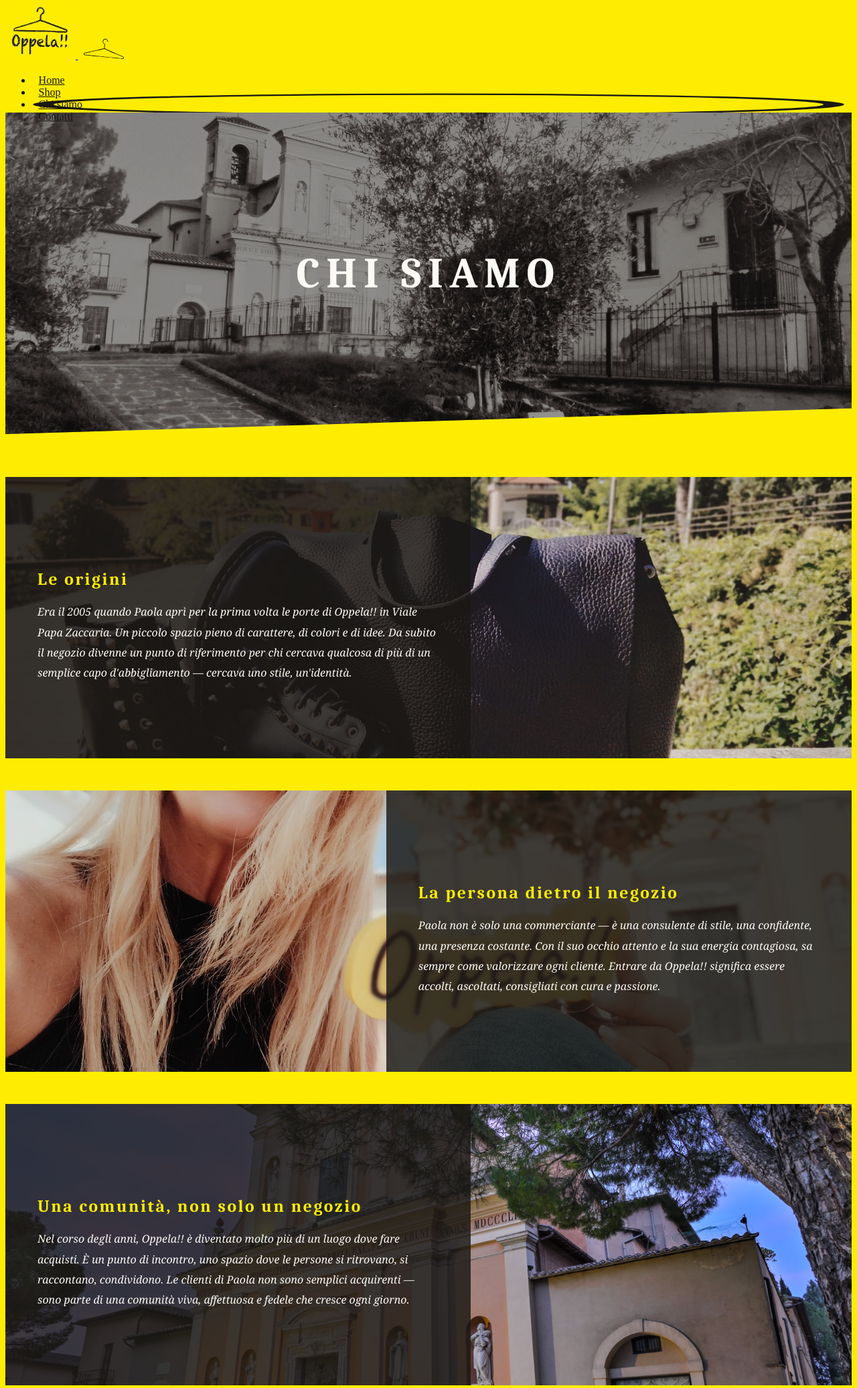
After one commit to scaccettif-99/Oppela_, a Laravel app: page /chi-siamo in a window 1280 px wide. The commit adds this page. Shown: the top 2072 px of the page at 67% size. Run offline with Laravel 12, Linux system fonts and the light colour scheme; style sheets or scripts are compiled from the project's sources.

Commit message:
fatta pagina chi siamo

```diff
--- a/app/Http/Controllers/PublicController.php
+++ b/app/Http/Controllers/PublicController.php
@@ -11,6 +11,11 @@ class PublicController extends Controller
         return view('welcome');
     }
 
+    public function chiSiamo()
+{
+    return view('chi-siamo');
+}
+
     public function contact()
 {
     return view('contact');
--- a/resources/css/style.css
+++ b/resources/css/style.css
@@ -469,14 +469,7 @@ body {
 }
 
 .whatsapp-banner::after {
-    content: "";
-    position: absolute;
-    top: 0;
-    left: 0;
-    width: 100%;
-    height: 100%;
-    background: linear-gradient(to bottom, #ffffff 0%, rgba(0, 0, 0, 0) 10%, rgba(0, 0, 0, 0) 90%, #1a1814 100%);
-    z-index: 2;
+    display: none;
 }
 
 .whatsapp-banner .content {
@@ -898,3 +891,193 @@ body {
     font-size: 2.2rem;
     border-width: 5px;
 }
+
+/* CHI SIAMO */
+.chisiamo-hero {
+    position: relative;
+    height: 60vh;
+    overflow: hidden;
+    clip-path: polygon(0 0, 100% 0, 100% 92%, 0 100%);
+    margin-bottom: -4rem;
+}
+
+.chisiamo-hero-img {
+    width: 100%;
+    height: 100%;
+    object-fit: cover;
+    object-position: center;
+}
+
+.chisiamo-hero-overlay {
+    position: absolute;
+    inset: 0;
+    background: rgba(26, 24, 20, 0.45);
+    display: flex;
+    align-items: center;
+    justify-content: center;
+}
+
+.chisiamo-hero-title {
+    font-size: 4rem;
+    font-weight: 700;
+    color: #fdfaf5;
+    letter-spacing: 0.15em;
+    text-transform: uppercase;
+}
+
+.chisiamo-intro {
+    max-width: 700px;
+    margin: 6rem auto 4rem;
+    padding: 0 2rem;
+    text-align: center;
+    font-family: 'Georgia', serif;
+    font-style: italic;
+    font-size: 1.15rem;
+    line-height: 1.9;
+    color: #1a1814;
+}
+
+.chisiamo-sections {
+    margin: 6rem auto 4rem;
+    padding: 2rem 0 4rem;
+}
+
+.chisiamo-row {
+    margin-bottom: 3rem;
+}
+
+.chisiamo-img-wrapper {
+    position: relative;
+    width: 100%;
+    height: 420px;
+    overflow: hidden;
+    cursor: default;
+}
+
+.chisiamo-img-wrapper img {
+    width: 100%;
+    height: 100%;
+    object-fit: cover;
+    transition: transform 0.6s ease;
+}
+
+.chisiamo-img-wrapper:hover img {
+    transform: scale(1.03);
+}
+
+/* caption overlay */
+.chisiamo-caption {
+    position: absolute;
+    top: 0;
+    width: 55%;
+    height: 100%;
+    background: rgba(26, 24, 20, 0.82);
+    display: flex;
+    align-items: center;
+    justify-content: center;
+    transition: transform 0.6s cubic-bezier(0.4, 0, 0.2, 1);
+    z-index: 3;
+}
+
+.caption-from-left {
+    left: 0;
+    transform: translateX(-100%);
+}
+
+.caption-from-right {
+    right: 0;
+    transform: translateX(100%);
+}
+
+.chisiamo-img-wrapper.open .caption-from-left {
+    transform: translateX(0);
+}
+
+.chisiamo-img-wrapper.open .caption-from-right {
+    transform: translateX(0);
+}
+
+.chisiamo-caption-inner {
+    padding: 3rem;
+}
+
+.chisiamo-caption-inner h3 {
+    font-size: 1.6rem;
+    font-weight: 600;
+    color: #feed02;
+    margin-bottom: 1.2rem;
+    letter-spacing: 0.1em;
+}
+
+.chisiamo-caption-inner p {
+    font-family: 'Georgia', serif;
+    font-style: italic;
+    font-size: 1rem;
+    line-height: 1.9;
+    color: #fdfaf5;
+    margin: 0;
+}
+
+/* video */
+.chisiamo-video-section {
+    padding: 7rem 2rem 6rem;
+    background-color: #1a1814;
+    text-align: center;
+    clip-path: polygon(0 3%, 100% 0, 100% 100%, 0 100%);
+}
+
+.chisiamo-video-title {
+    font-size: 1.4rem;
+    font-weight: 400;
+    letter-spacing: 0.2em;
+    text-transform: uppercase;
+    color: #fdfaf5;
+    margin-bottom: 3rem;
+    padding-bottom: 1rem;
+    display: inline-block;
+    border-bottom: 2px solid #feed02;
+}
+
+.chisiamo-video-wrapper {
+    max-width: 900px;
+    margin: 0 auto;
+    position: relative;
+    padding-bottom: 50.625%;
+    height: 0;
+    overflow: hidden;
+    border-radius: 4px;
+}
+
+.chisiamo-video-wrapper iframe {
+    position: absolute;
+    top: 0;
+    left: 0;
+    width: 100%;
+    height: 100%;
+}
+
+@media (max-width: 768px) {
+    .chisiamo-hero-title {
+        font-size: 2.5rem;
+    }
+
+    .chisiamo-img-wrapper {
+        height: 320px;
+    }
+
+    .chisiamo-caption {
+        width: 100%;
+    }
+
+    .chisiamo-caption-inner {
+        padding: 1.5rem;
+    }
+
+    .chisiamo-caption-inner h3 {
+        font-size: 1.2rem;
+    }
+
+    .chisiamo-caption-inner p {
+        font-size: 0.88rem;
+    }
+}
--- a/resources/js/script.js
+++ b/resources/js/script.js
@@ -144,4 +144,23 @@ document.addEventListener('DOMContentLoaded', () => {
         });
     });
 
+    // chi siamo — caption automatica allo scroll
+    const chisiamoWrappers = document.querySelectorAll('.chisiamo-img-wrapper');
+    if (chisiamoWrappers.length > 0) {
+        const chisiamoObserver = new IntersectionObserver((entries) => {
+            entries.forEach(entry => {
+                if (entry.isIntersecting) {
+                    setTimeout(() => {
+                        entry.target.classList.add('open');
+                    }, 300);
+                    chisiamoObserver.unobserve(entry.target);
+                }
+            });
+        }, { threshold: 0.4 });
+
+        chisiamoWrappers.forEach(wrapper => {
+            chisiamoObserver.observe(wrapper);
+        });
+    }
+
 });
--- /dev/null
+++ b/resources/views/chi-siamo.blade.php
@@ -0,0 +1,70 @@
+<x-layout>
+
+    {{-- Copertina --}}
+    <div class="chisiamo-hero" style="margin-top: 80px;">
+        <img src="img/sanvalentino2.jpg" alt="Chi siamo" class="chisiamo-hero-img">
+        <div class="chisiamo-hero-overlay">
+            <h1 class="chisiamo-hero-title">Chi siamo</h1>
+        </div>
+    </div>
+
+
+    {{-- Sezioni con foto --}}
+    <section class="chisiamo-sections">
+
+        {{-- Sezione 1 — freccia a sinistra, caption entra da sinistra --}}
+        <div class="chisiamo-row">
+            <div class="chisiamo-img-wrapper">
+                <img src="img/scarpe.jpg" alt="Le origini">
+                <div class="chisiamo-caption caption-from-left">
+                    <div class="chisiamo-caption-inner">
+                        <h3>Le origini</h3>
+                        <p>Era il 2005 quando Paola aprì per la prima volta le porte di Oppela!! in Viale Papa Zaccaria. Un piccolo spazio pieno di carattere, di colori e di idee. Da subito il negozio divenne un punto di riferimento per chi cercava qualcosa di più di un semplice capo d'abbigliamento — cercava uno stile, un'identità.</p>
+                    </div>
+                </div>
+            </div>
+        </div>
+
+        {{-- Sezione 2 — freccia a destra, caption entra da destra --}}
+        <div class="chisiamo-row">
+            <div class="chisiamo-img-wrapper">
+                <img src="img/paola.jpg" alt="Paola">
+                <div class="chisiamo-caption caption-from-right">
+                    <div class="chisiamo-caption-inner">
+                        <h3>La persona dietro il negozio</h3>
+                        <p>Paola non è solo una commerciante — è una consulente di stile, una confidente, una presenza costante. Con il suo occhio attento e la sua energia contagiosa, sa sempre come valorizzare ogni cliente. Entrare da Oppela!! significa essere accolti, ascoltati, consigliati con cura e passione.</p>
+                    </div>
+                </div>
+            </div>
+        </div>
+
+        {{-- Sezione 3 — freccia a sinistra, caption entra da sinistra --}}
+        <div class="chisiamo-row">
+            <div class="chisiamo-img-wrapper">
+                <img src="img/SanValentino.jpg" alt="La comunità">
+                <div class="chisiamo-caption caption-from-left">
+                    <div class="chisiamo-caption-inner">
+                        <h3>Una comunità, non solo un negozio</h3>
+                        <p>Nel corso degli anni, Oppela!! è diventato molto più di un luogo dove fare acquisti. È un punto di incontro, uno spazio dove le persone si ritrovano, si raccontano, condividono. Le clienti di Paola non sono semplici acquirenti — sono parte di una comunità viva, affettuosa e fedele che cresce ogni giorno.</p>
+                    </div>
+                </div>
+            </div>
+        </div>
+
+    </section>
+
+    {{-- Video --}}
+    <section class="chisiamo-video-section">
+        <h2 class="chisiamo-video-title">Paola si racconta</h2>
+        <div class="chisiamo-video-wrapper">
+            <iframe
+            src="https://www.youtube.com/embed/aqo38Fs7Yqg"
+            title="Presentazione Oppela!!"
+            frameborder="0"
+            allow="accelerometer; autoplay; clipboard-write; encrypted-media; gyroscope; picture-in-picture"
+            allowfullscreen>
+        </iframe>
+    </div>
+</section>
+
+</x-layout>
--- a/resources/views/components/nav.blade.php
+++ b/resources/views/components/nav.blade.php
@@ -26,7 +26,7 @@
                     </a>
                 </li>
                 <li class="nav-item">
-                    <a class="nav-link {{ request()->is('chi-siamo') ? 'active' : '' }}" href="#">
+                    <a class="nav-link {{ request()->is('chi-siamo') ? 'active' : '' }}" href="{{ route('chi-siamo') }}">
                         <span class="nav-link-text">Chi siamo</span>
                         <svg class="nav-circle" viewBox="0 0 100 40" preserveAspectRatio="none">
                             <ellipse cx="50" cy="20" rx="48" ry="17"/>
--- a/routes/web.php
+++ b/routes/web.php
@@ -7,7 +7,7 @@ use App\Http\Controllers\AnnuncioImmagineController;
 use App\Http\Controllers\PublicController;
 
 Route::get('/', [PublicController::class, 'homepage'])->name('welcome');
-
+Route::get('/chi-siamo', [PublicController::class, 'chiSiamo'])->name('chi-siamo');
 Route::get('/contatti', [PublicController::class, 'contact'])->name('contact');
 
 Route::get('/dashboard', [PublicController::class, 'dashboard'])
```
Also changed, not shown: public/img/paola.jpg (added), public/img/sanvalentino2.jpg (added).
